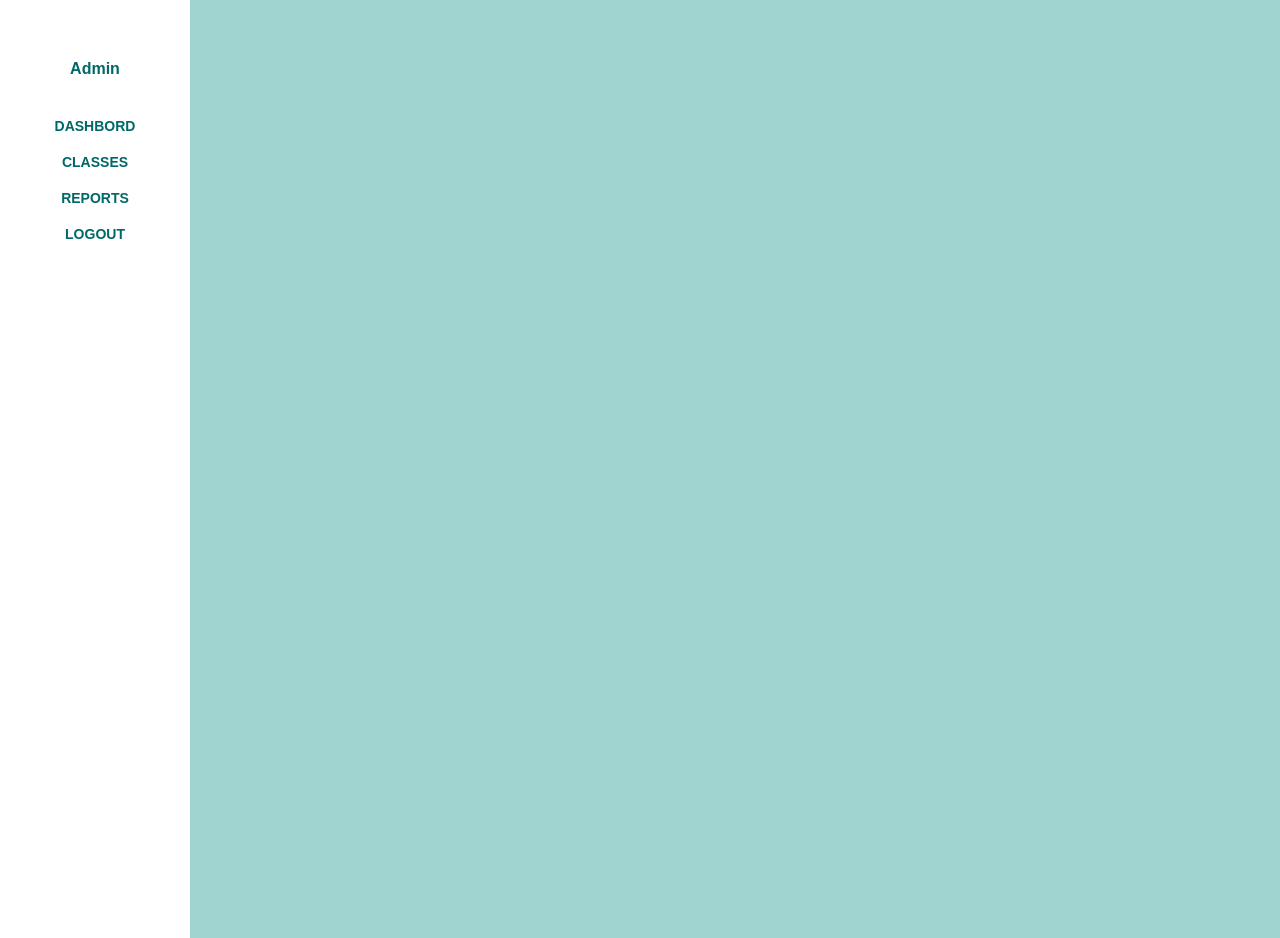
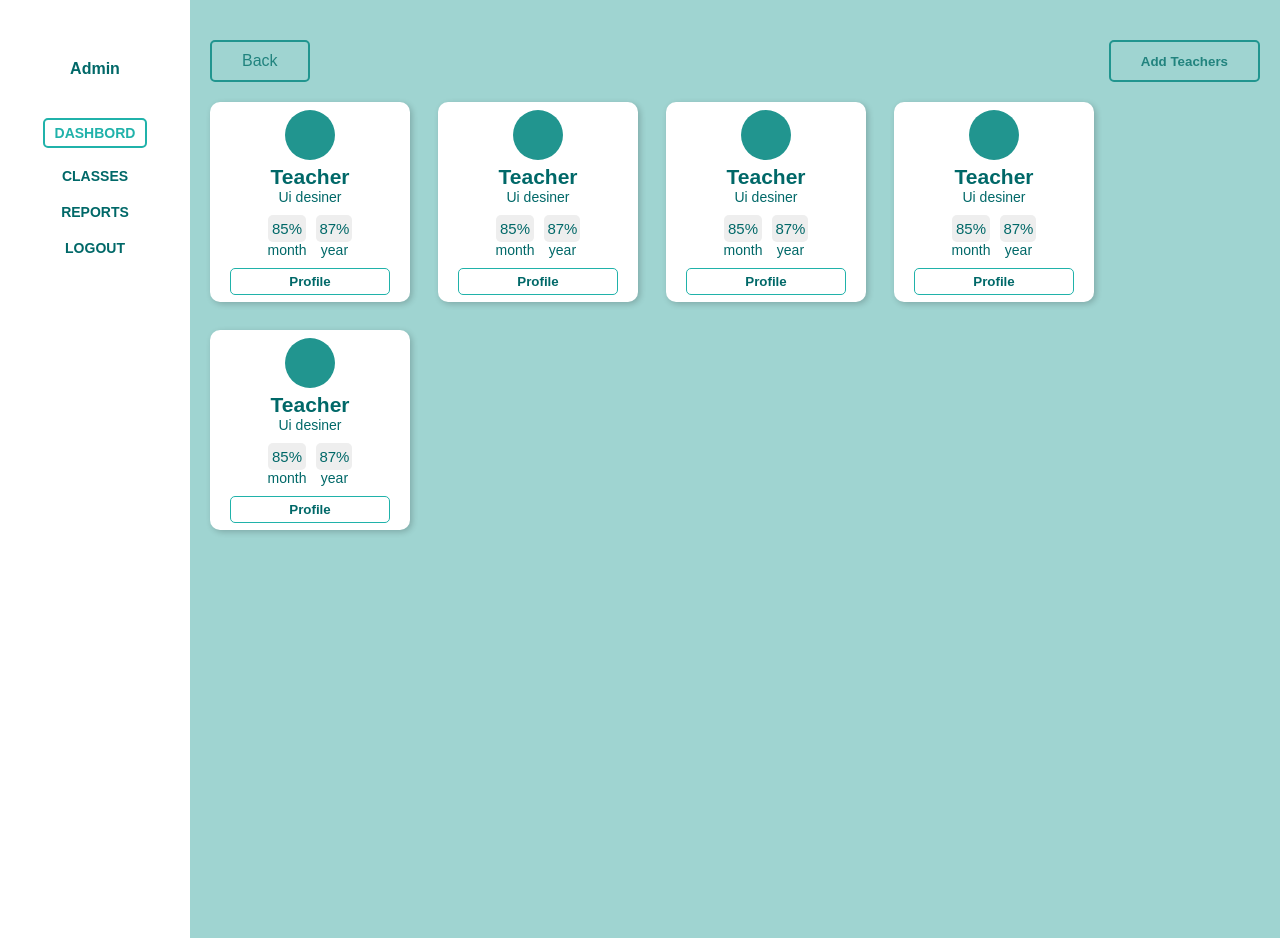
Before and after one commit to HabibPayenda/School_Dashboard, a React (Vite) app: page /dashboard/teacherInfo in a window 1280 px wide. Built offline with nearby package versions, Linux system fonts and the light colour scheme; a web font is replaced by a local one.

Commit message:
Fixes routes

```diff
--- a/package.json
+++ b/package.json
@@ -11,6 +11,7 @@
   },
   "dependencies": {
     "@reduxjs/toolkit": "^1.9.5",
+    "axios": "^1.4.0",
     "react": "^18.2.0",
     "react-dom": "^18.2.0",
     "react-redux": "^8.0.7",
--- a/src/App.jsx
+++ b/src/App.jsx
@@ -1,4 +1,4 @@
-import { BrowserRouter, Route, Routes } from "react-router-dom";
+import { BrowserRouter, Navigate, Route, Routes } from "react-router-dom";
 import "./App.css";
 import DashBord from "./pages/dashBord/DashBord";
 import Classes from "./pages/classes/Classes";
@@ -19,7 +19,8 @@ function App() {
 
         <div className="routes">
           <Routes>
-            <Route path="/" element={<DashBordSharedLayout />}>
+            <Route exact path="/" element={<Navigate to="/dashboard" />} />
+            <Route path="/dashboard" element={<DashBordSharedLayout />}>
               <Route index element={<DashBord />} />
               <Route path="teacherInfo" element={<TeacherInfo />} />
               <Route path="studentInfo" element={<StudentInfo />} />
--- a/src/components/sideBar/SideBar.jsx
+++ b/src/components/sideBar/SideBar.jsx
@@ -9,7 +9,7 @@ function SideBar() {
       <div className={styles.links}>
         <NavLink
           className={({ isActive }) => (isActive ? "link active" : "link")}
-          to="/"
+          to="/dashboard"
         >
           DashBord
         </NavLink>
--- a/src/pages/dashBord/DashBord.jsx
+++ b/src/pages/dashBord/DashBord.jsx
@@ -1,4 +1,3 @@
-import React from "react";
 import styles from "./dashBord.module.css";
 import DashBordCard from "../../components/dashbordCard/DashBordCard";
 
@@ -9,8 +8,8 @@ function DashBord() {
         <h2>School Name</h2>
       </div>
       <div className={styles.cards}>
-        <DashBordCard title="Teacher Card" url="/teacherInfo" />
-        <DashBordCard title="Student Card" url="/studentInfo" />
+        <DashBordCard title="Teacher Card" url="teacherInfo" />
+        <DashBordCard title="Student Card" url="studentInfo" />
       </div>
     </div>
   );
--- a/src/pages/teacherInfo/TeacherInfo.jsx
+++ b/src/pages/teacherInfo/TeacherInfo.jsx
@@ -1,15 +1,12 @@
-import React, { useState } from 'react'
-import styles from './teacherInfo.module.css'
-import TeachersCard from '../../components/teachersCard/TeachersCard'
-import { Link } from 'react-router-dom'
-import Modal from '../../components/Modal';
-import AddTeacherModal from '../../Modals/AddTeacherModal';
-
+import { useState } from "react";
+import styles from "./teacherInfo.module.css";
+import TeachersCard from "../../components/teachersCard/TeachersCard";
+import { Link } from "react-router-dom";
+import Modal from "../../components/Modal";
+import AddTeacherModal from "../../Modals/AddTeacherModal";
 
 function TeacherInfo() {
   const [showModal, setShowModal] = useState(false);
-
-
 
   return (
     <div className={styles.teacherInfo}>
@@ -17,8 +14,12 @@ function TeacherInfo() {
         <AddTeacherModal setShowModal={setShowModal} />
       </Modal>
       <div className={styles.header}>
-        <Link to='/dashBord' className={styles.btn}>Back</Link>
-        <button onClick={() => setShowModal(true)} className={styles.btn}>Add Teachers</button>
+        <Link to="/dashboard" className={styles.btn}>
+          Back
+        </Link>
+        <button onClick={() => setShowModal(true)} className={styles.btn}>
+          Add Teachers
+        </button>
       </div>
       <div className={styles.cards}>
         <TeachersCard />
@@ -28,8 +29,7 @@ function TeacherInfo() {
         <TeachersCard />
       </div>
     </div>
-
-  )
+  );
 }
 
-export default TeacherInfo
+export default TeacherInfo;
```
Also changed, not shown: src/components/dashbordCard/DashBordCard.jsx (+13 -8 lines), src/pages/studentInfo/StudentInfo.jsx (+2 -6 lines), .eslintrc.cjs (deleted), 1 other file (tests, documents, lock files or other folders). Lines whose indentation alone changed are shown as unchanged.
